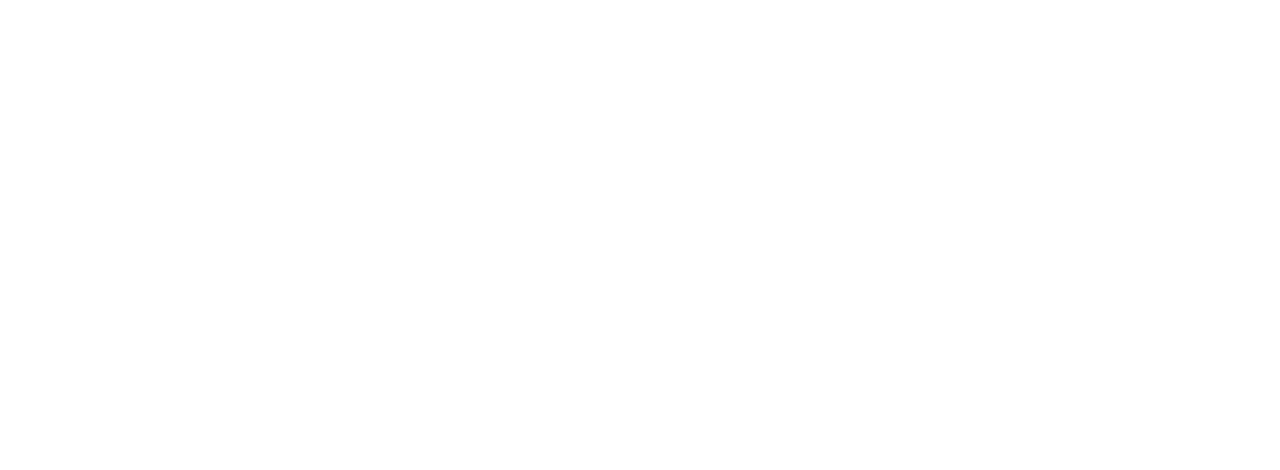
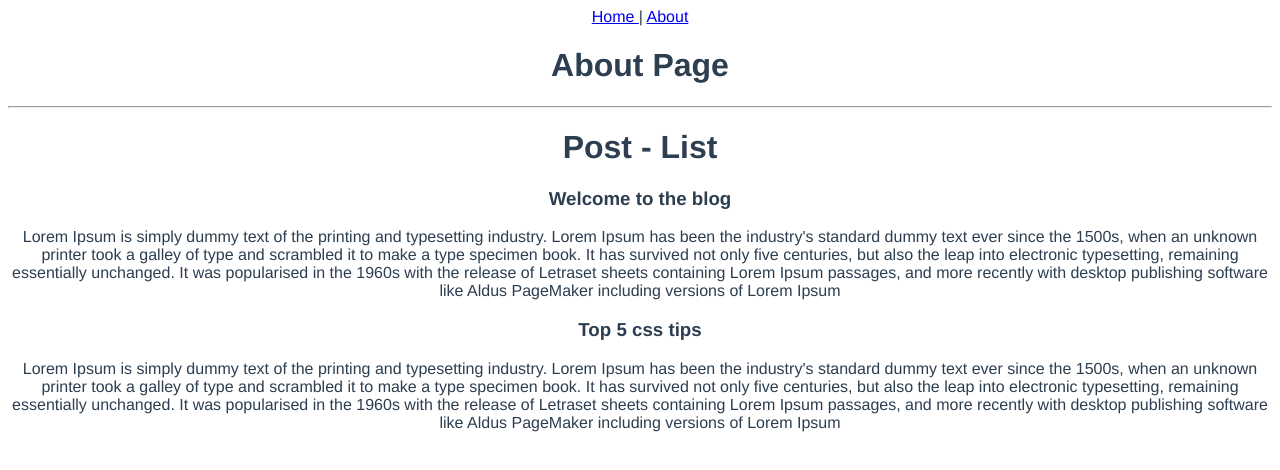
Before and after one commit to Pici1985/vue-blog, a Vue app: page /about in a window 1280 px wide. Before the commit this address had no page. Shown: the top 470 px of the page. Built offline with nearby package versions, Linux system fonts and the light colour scheme.

Commit message:
Creted Postlist and SinglePost
added two components and an about page

```diff
--- a/src/App.vue
+++ b/src/App.vue
@@ -1,5 +1,9 @@
 <template>
-  <router-view/>
+  <div>
+    <router-link to="/"> Home </router-link> |
+    <router-link to="/about"> About </router-link>
+    <router-view></router-view>
+  </div>
 </template>
 
 <style>
--- /dev/null
+++ b/src/components/PostList.vue
@@ -0,0 +1,26 @@
+<template>
+  <div class="post-list">
+    <h1>Post - List</h1>
+    <div v-for="post in posts" :key="post.id">
+        <SinglePost :post="post" />
+    </div>
+  </div>
+</template>
+
+<script>
+import SinglePost from './SinglePost.vue'
+
+export default {
+    props: ['posts'],
+    components: {
+        SinglePost
+    },
+    setup(props) {
+        console.log(props.posts);
+    },
+}
+</script>
+
+<style>
+
+</style>
--- /dev/null
+++ b/src/components/SinglePost.vue
@@ -0,0 +1,16 @@
+<template>
+    <div class="post">
+        <h3>{{ post.title }}</h3>
+        <p>{{ post.body }}</p>
+    </div>
+</template>
+
+<script>
+export default {
+    props: ['post'],
+}
+</script>
+
+<style>
+
+</style>
--- a/src/main.js
+++ b/src/main.js
@@ -5,4 +5,4 @@
 createApp(App).use(router).mount('#app')
 
 // https://www.youtube.com/watch?v=0FwBjPeLqQ8
-// 00:01nal
+// 06:19nel
--- a/src/router/index.js
+++ b/src/router/index.js
@@ -1,11 +1,17 @@
 import { createRouter, createWebHistory } from 'vue-router'
 import HomeView from '../views/HomeView.vue'
+import AboutView from '../views/AboutView.vue'
 
 const routes = [
   {
     path: '/',
     name: 'home',
     component: HomeView
+  },
+  {
+    path: '/about',
+    name: 'about',
+    component: AboutView
   },
 ]
 
--- /dev/null
+++ b/src/views/AboutView.vue
@@ -0,0 +1,41 @@
+<template>
+    <div class="about">
+        <h1>About Page</h1>
+        <hr>
+        <PostList :posts="posts"/>
+    </div>
+</template>
+
+<script>
+
+import PostList from '../components/PostList.vue'
+import { ref } from '@vue/reactivity'
+
+
+export default {
+    name: 'about',
+    components: {
+        PostList
+    },
+    setup() {
+        const posts = ref([
+            {
+                title: "Welcome to the blog",
+                body: "Lorem Ipsum is simply dummy text of the printing and typesetting industry. Lorem Ipsum has been the industry's standard dummy text ever since the 1500s, when an unknown printer took a galley of type and scrambled it to make a type specimen book. It has survived not only five centuries, but also the leap into electronic typesetting, remaining essentially unchanged. It was popularised in the 1960s with the release of Letraset sheets containing Lorem Ipsum passages, and more recently with desktop publishing software like Aldus PageMaker including versions of Lorem Ipsum",
+                id: 1
+            },
+            {
+                title: "Top 5 css tips",
+                body: "Lorem Ipsum is simply dummy text of the printing and typesetting industry. Lorem Ipsum has been the industry's standard dummy text ever since the 1500s, when an unknown printer took a galley of type and scrambled it to make a type specimen book. It has survived not only five centuries, but also the leap into electronic typesetting, remaining essentially unchanged. It was popularised in the 1960s with the release of Letraset sheets containing Lorem Ipsum passages, and more recently with desktop publishing software like Aldus PageMaker including versions of Lorem Ipsum",
+                id: 2
+            },
+        ])
+
+        return { posts }
+    },
+}
+</script>
+
+<style>
+
+</style>
```
